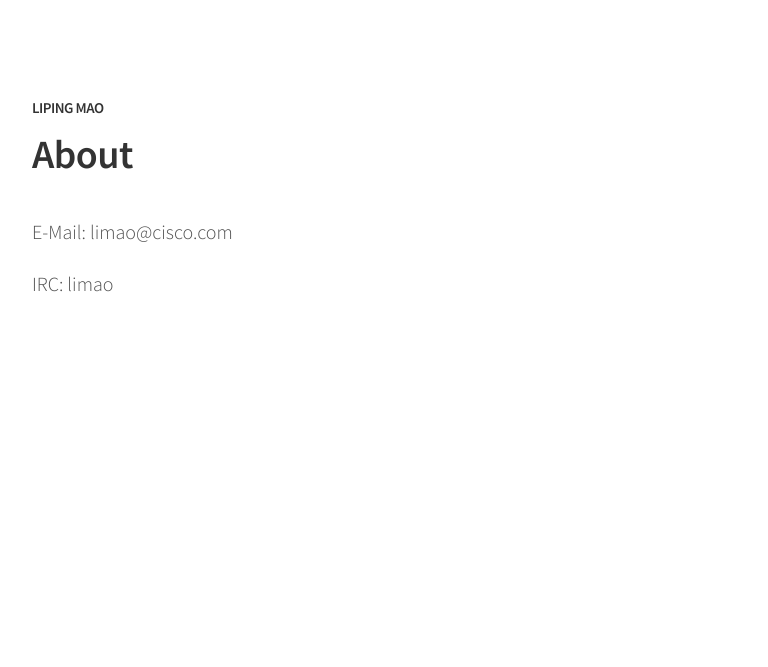
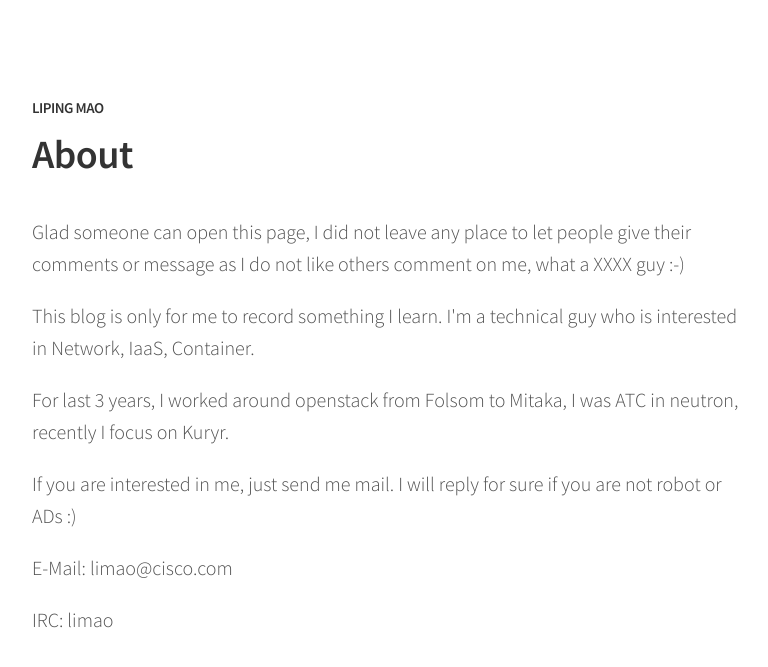
Before and after one commit to LipingMao/LipingMao.github.io, a Jekyll site: the page about/index.html, which Jekyll copies as it is, in a window 1280 px wide. Shown: the top 667 px of the page, without its empty margins (248-1016 px from the left). Built offline with Jekyll 4.4.1, drawn with Linux system fonts in a browser that asks for light colours.

Commit message:
update about

```diff
--- a/about/index.html
+++ b/about/index.html
@@ -17,8 +17,13 @@
 <div class="content page">
   <h1 class="page-title">About</h1>
 
-<p>E-Mail: limao@cisco.com</p>
-<p>IRC: limao</p>
+  <p>Glad someone can open this page, I did not leave any place to let people give their comments or message as I do not like others comment on me, what a XXXX guy :-) </p>
+  <p>This blog is only for me to record something I learn. I'm a technical guy who is interested in Network, IaaS, Container. </p>
+
+  <p>For last 3 years, I worked around openstack from Folsom to Mitaka, I was ATC in neutron, recently I focus on Kuryr. </p>
+  <p>If you are interested in me, just send me mail. I will reply for sure if you are not robot or ADs :) </p>
+  <p>E-Mail: limao@cisco.com</p>
+  <p>IRC: limao</p>
 
 </div>
 
```
